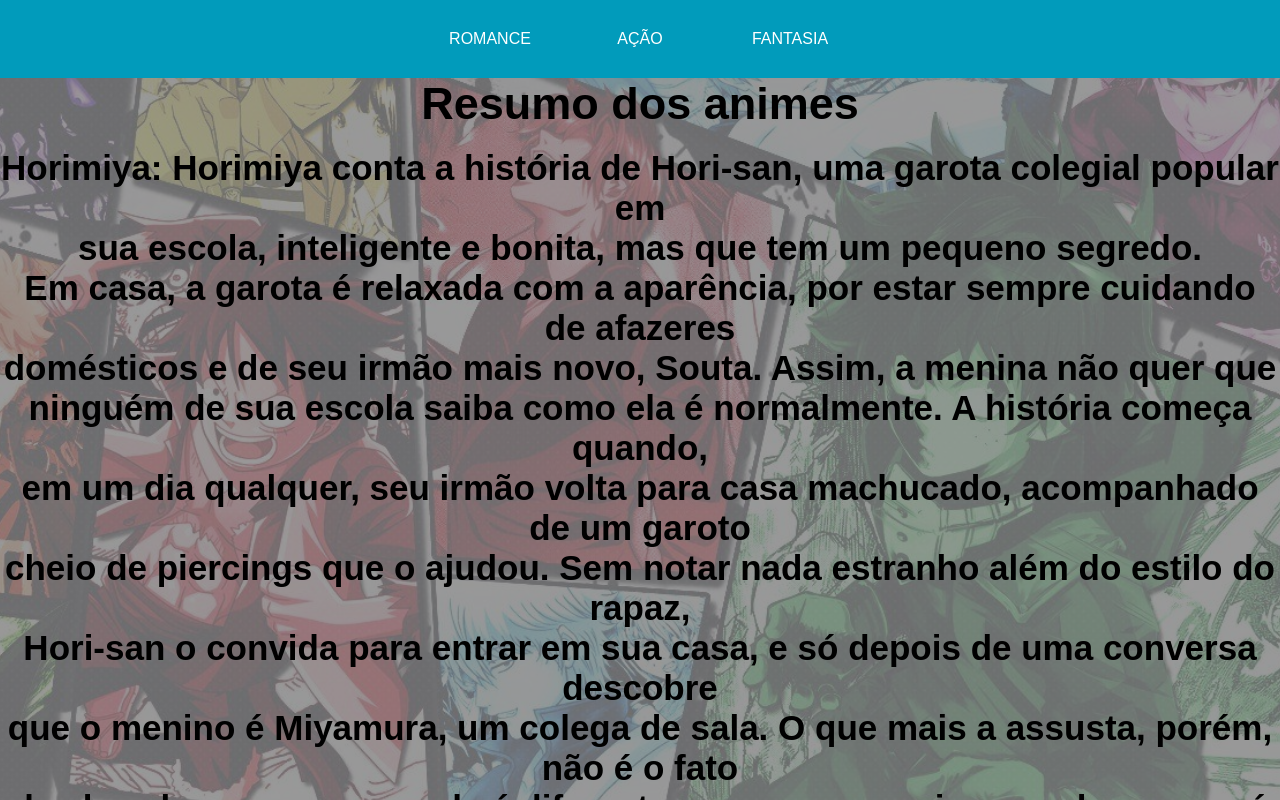
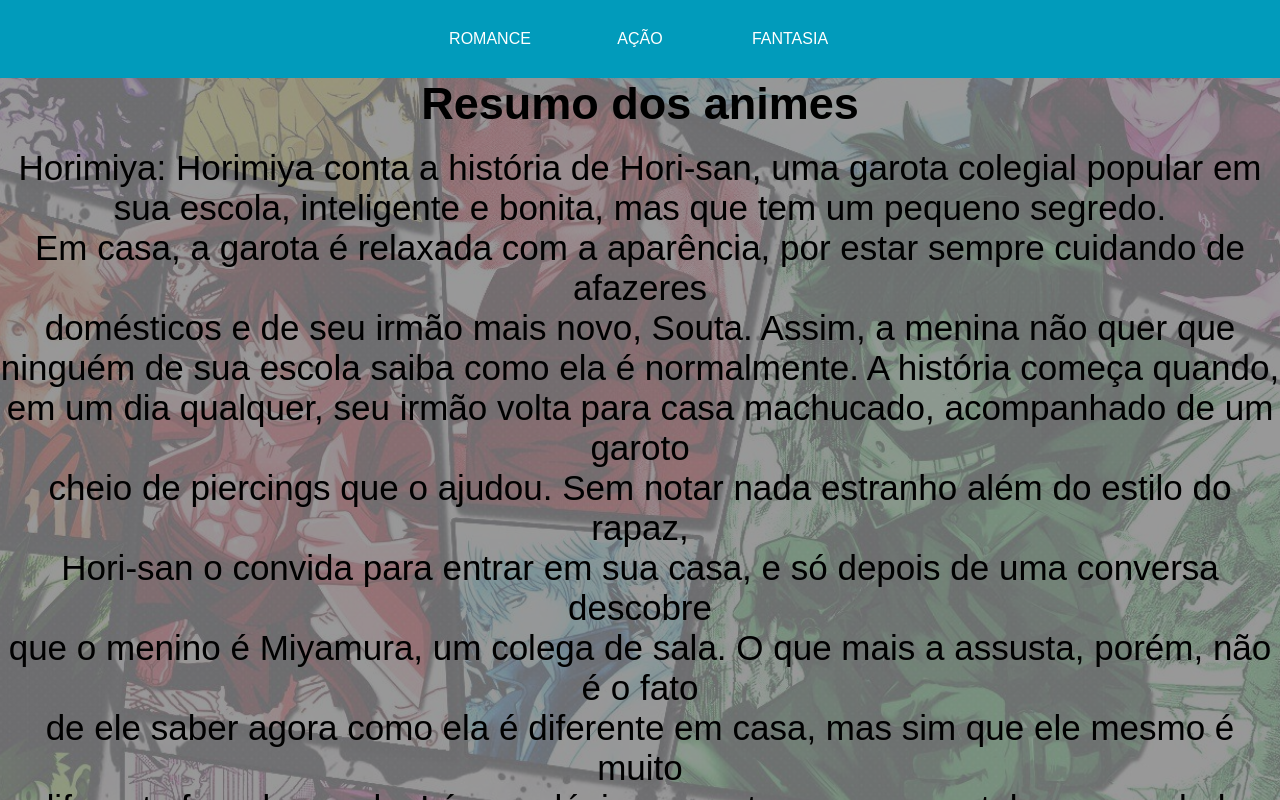
Before and after one commit to Larinha09/novomundo, a plain HTML site: page index.html in a window 1280 px wide. Shown: the top 800 px of the page. Drawn offline with Linux system fonts and the light colour scheme.

Commit message:
Update index.html

```diff
--- a/index.html
+++ b/index.html
@@ -148,12 +148,11 @@
     </nav>
   </div>
 <!-- daqui para cima é o menu-->
-
-<div>
-  <center><h1 style="font-size: 45px;"   class="cortexto">Resumo dos animes</h1></center>
- <br>
+  <div>
+  <center><h1 style="font-size: 45px;">Resumo dos animes</h1></center>
+  <br>
   <center>
-   <h2  style="font-size: 35px;" class="cortexto">Horimiya: Horimiya conta a história de Hori-san, uma garota colegial popular em <br>
+   <p style="font-size: 35px;" class="textocor">Horimiya: Horimiya conta a história de Hori-san, uma garota colegial popular em <br>
       sua escola, inteligente e bonita, mas que tem um pequeno segredo. <br>
     Em casa, a garota é relaxada com a aparência, por estar sempre cuidando de afazeres <br>
      domésticos e de seu irmão mais novo, Souta. Assim, a menina não quer que <br>
@@ -167,10 +166,10 @@
      cobrindo o rosto e óculos de grau. Fora, ele usa vários piercings, com roupas <br>
      descoladas e cabelo preso. A história então começa, seguindo ambos os personagens,<br>
       conforme ele vão se conhecendo mais, interagindo dentro e fora da escola, com Miyamura <br>
-     sempre presente na casa de Hori-san.</h2> <br>
+     sempre presente na casa de Hori-san.</p> <br>
      </center>
+     </div>
 
-</div>
 
 
 
```
